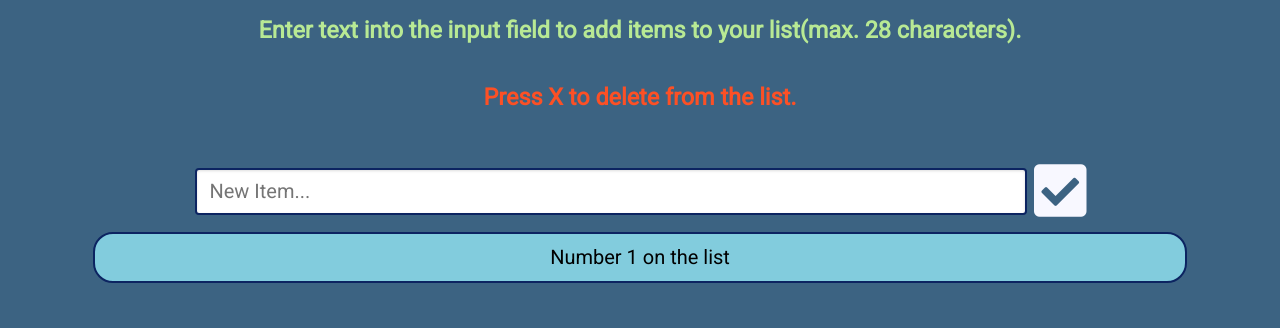
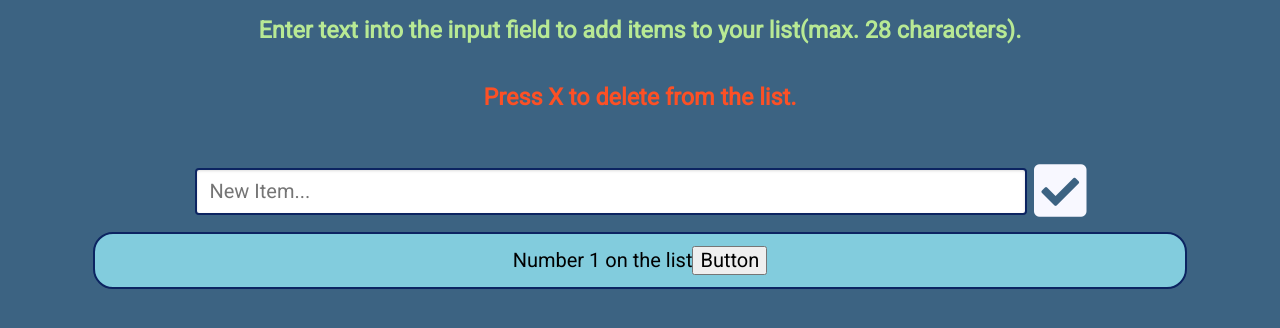
Before and after one commit to jponichter/to-do-list-maker, a plain HTML site: page js1/index.html in a window 1280 px wide. Shown: the part 120-448 px from the top of the page. Drawn offline with nearby package versions, Linux system fonts and the light colour scheme.

Commit message:
test button

```diff
--- a/js1/index.html
+++ b/js1/index.html
@@ -30,7 +30,7 @@
         </div>
         <div id="list" class="pure-g center">
 
-            <div class="pure-u-20-24 to-do">Number 1 on the list</div>
+            <div class="pure-u-20-24 to-do">Number 1 on the list<button>Button</button></div>
 
         </div>
 
```
